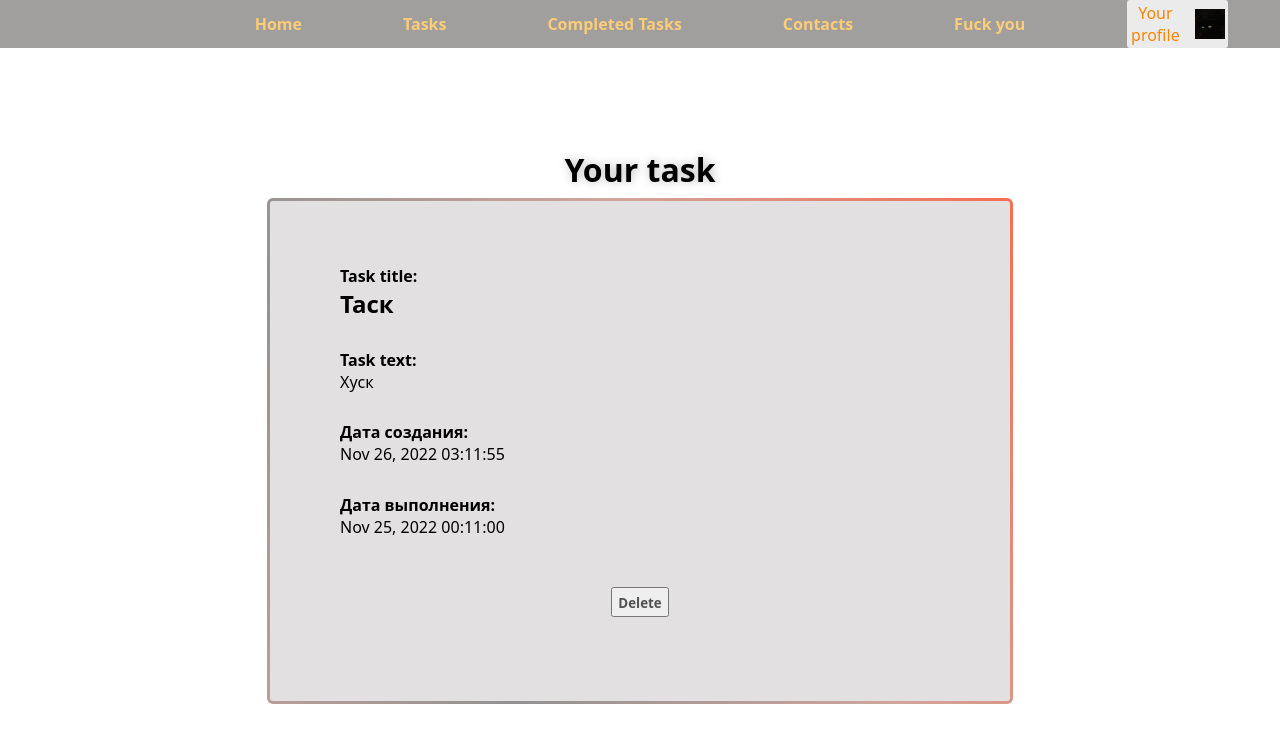
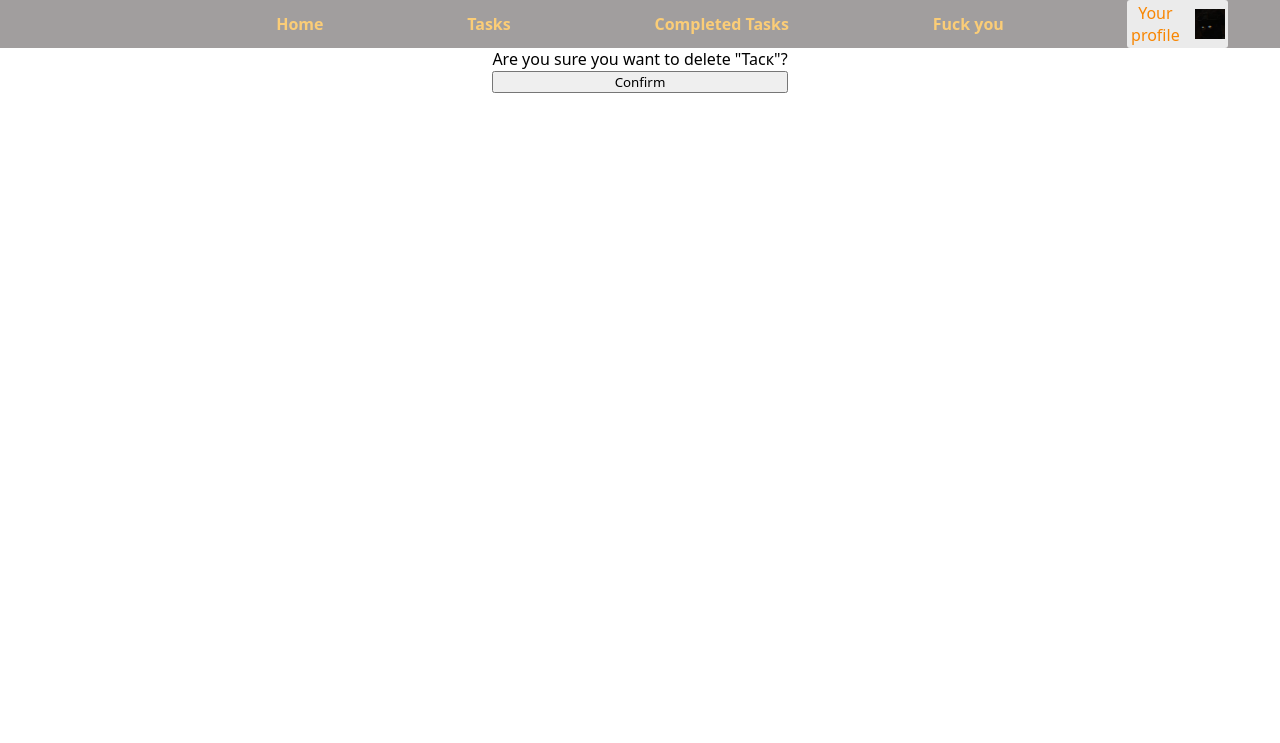
Before and after one commit to TimAny-W/shizohrenya, a Django app: page /tasks/task-delete/1/ in a window 1280 px wide. Shown: the top 743 px of the page. Run offline with Django 4.2, Linux system fonts and the light colour scheme; a user stored in the database is signed in; data comes from the database, SQL or seed files in the repository.

Commit message:
Правки
Редакт страницы списка тасков + Добавление отмены выполнение таска

```diff
--- a/shizohrenya/tasks/models.py
+++ b/shizohrenya/tasks/models.py
@@ -6,16 +6,11 @@ User = settings.AUTH_USER_MODEL
 
 class Task(models.Model):
     user = models.ForeignKey(User, on_delete=models.CASCADE, null=True, blank=True)
-
     title = models.CharField('Название', max_length=30)
     text = models.TextField('Текст', max_length=255)
-
     complete = models.BooleanField('Выполнение', default=False)
-
     creating_date = models.DateTimeField('Дата', null=True, auto_now=True)
-
     complete_date = models.DateTimeField('Дата выполненения', null=True)
-
     is_completed = models.BooleanField("Выполнена ли задача?", default=False)
 
     def __str__(self):
--- a/shizohrenya/tasks/templates/tasks/base.html
+++ b/shizohrenya/tasks/templates/tasks/base.html
@@ -19,7 +19,7 @@
                 <li><a href="{% url 'home' %}" class="home">Home</a></li>
                 <li><a href="{% url 'tasks' %}" class="tasks">Tasks</a></li>
                 <li><a href="{% url 'task-list-completed' %}" class="completed-tasks">Completed Tasks</a></li>
-                <li><a href="https://github.com/TimAny-W/shizohrenya" class="contacts" target = "_blank">Contacts</a></li>
+<!--                <li><a href="https://github.com/TimAny-W/shizohrenya" class="contacts" target = "_blank">Github</a></li>-->
                 <li><a href="https://image.winudf.com/v2/image1/Y29tLmtpcm1pbnQucmFrZXNjcmVhbWVyX3NjcmVlbl8wXzE1OTQxNzYzODNfMDEx/screen-0.jpg?fakeurl=1&type=.webp">Fuck you</a></li>
             </ul>
             <div class="pustota">
--- a/shizohrenya/tasks/templates/tasks/task_confirm_delete.html
+++ b/shizohrenya/tasks/templates/tasks/task_confirm_delete.html
@@ -9,37 +9,42 @@
 <link rel="stylesheet" href="{% static 'tasks/css/task.css' %}" />
 {% endblock %}
 
+
 {% block content %}
-<div id="title" class="title"><h1>Your task</h1></div>
-<div class="task-create-edit gradient-border">
-  <div class="task-block">
-    <div class="form-block">
-      <div>
-        <h4>Task title:</h4>
-        <h2>{{ task.title }}</h2>
-      </div>
+  <form method="post">{% csrf_token %}
+    <p>Are you sure you want to delete "{{ task }}"?</p>
+    {{ form }}
+  <input type="submit" value="Confirm">
+{% endblock %}
 
-      <div>
-        <h4>Task text:</h4>
-        <p>{{ task.text }}</p>
-      </div>
+<!--<div id="title" class="title"><h1>Your task</h1></div>-->
+<!--<div class="task-create-edit gradient-border">-->
+<!--  <div class="task-block">-->
+<!--    <div class="form-block">-->
+<!--      <div>-->
+<!--        <h4>Task title:</h4>-->
+<!--        <h2>{{ task.title }}</h2>-->
+<!--      </div>-->
 
-      <div>
-        <h4>Дата создания:</h4>
-        <span>{{object.creating_date|date:"M d, Y H:m:s"}}</span>
-      </div>
+<!--      <div>-->
+<!--        <h4>Task text:</h4>-->
+<!--        <p>{{ task.text }}</p>-->
+<!--      </div>-->
 
-      <div>
-        <h4>Дата выполнения:</h4>
-        <div><span>{{object.complete_date|date:"M d, Y H:m:s"}}</span></div>
-      </div>
+<!--      <div>-->
+<!--        <h4>Дата создания:</h4>-->
+<!--        <span>{{object.creating_date|date:"M d, Y H:m:s"}}</span>-->
+<!--      </div>-->
 
-      <form class="func" method="post" action="">
-        {% csrf_token %}
-        <button value="Delete" type="submit">Delete</button>
-      </form>
-    </div>
-  </div>
-</div>
+<!--      <div>-->
+<!--        <h4>Дата выполнения:</h4>-->
+<!--        <div><span>{{object.complete_date|date:"M d, Y H:m:s"}}</span></div>-->
+<!--      </div>-->
 
-{% endblock %}
+<!--      <form class="func" method="post" action="">-->
+<!--        {% csrf_token %}-->
+<!--        <button value="Delete" type="submit">Delete</button>-->
+<!--      </form>-->
+<!--    </div>-->
+<!--  </div>-->
+<!--</div>-->
--- a/shizohrenya/tasks/views.py
+++ b/shizohrenya/tasks/views.py
@@ -79,6 +79,7 @@ class DeleteView(LoginRequiredMixin, DeleteView):
     success_url = reverse_lazy('tasks')
 
 
+
 class TaskComplete(LoginRequiredMixin, View):
     template_name = 'tasks/task_confirm_complete.html'
 
@@ -92,12 +93,16 @@ class TaskComplete(LoginRequiredMixin, View):
 
     def post(self, request, pk):
         task = Task.objects.get(id=pk)
-        task.is_completed = True
+
+        if task.is_completed == False:
+            task.is_completed = True
+        else:
+            task.is_completed = False
+
         task.save()
         request.user.completed_tasks.add(task)
         print(f'{task.title} is switched to {task.is_completed}')
         return redirect('tasks')
-
 
 class TaskListCompleted(LoginRequiredMixin, View):
     template_name = 'tasks/task_list_completed.html'
```
Also changed, not shown: shizohrenya/tasks/templates/tasks/task_list.html (+29 -4 lines).
